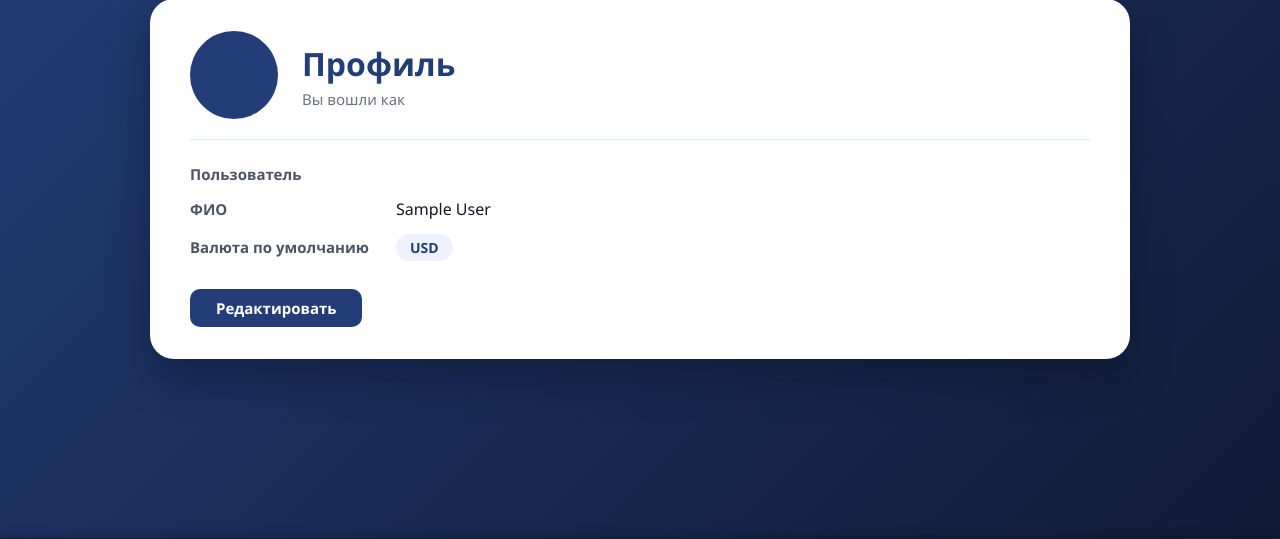
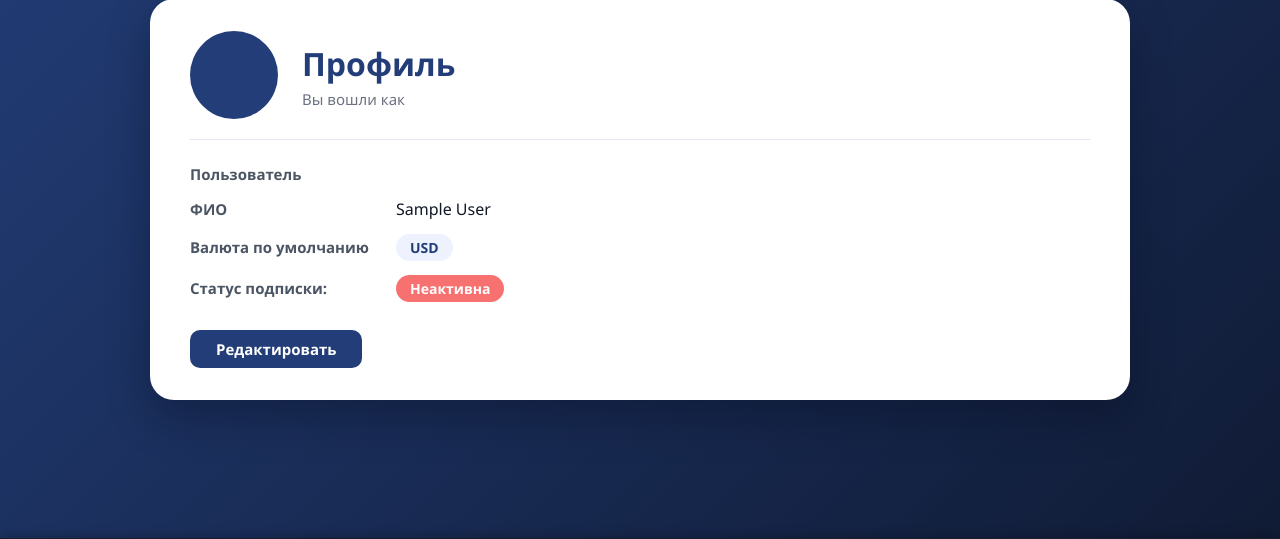
Before and after one commit to Someone1print/Afina, a Django app: template templates/profile_view.html in a window 1280 px wide. Shown: the part 143-682 px from the top of the page. Run offline with Django 5.2, Linux system fonts and the light colour scheme; the template is opened without the code that fills it: most values are stand-ins (such as "Sample title", 1, 10 or a date in 2020).

Commit message:
profile buttons added

```diff
--- a/templates/profile_view.html
+++ b/templates/profile_view.html
@@ -31,10 +31,27 @@
       <div class="p-key">Валюта по умолчанию</div>
       <div class="p-val"><span class="p-badge">{{ profile.currency }}</span></div>
     </div>
+      <div class="p-item">
+  <div class="p-key">Статус подписки:</div>
+  <div class="p-val">
+    {% if has_active_subscription %}
+      <span class="p-badge" style="background-color: #22c55e; color: white;">Активна</span>
+    {% else %}
+      <span class="p-badge" style="background-color: #f87171; color: white;">Неактивна</span>
+    {% endif %}
+  </div>
+</div>
+
   </div>
 
   <div class="p-actions">
-    <a href="{% url 'profile_edit' %}" class="btn btn-primary">Редактировать</a>
-  </div>
+  <a href="{% url 'profile_edit' %}" class="btn btn-primary">Редактировать</a>
+
+  {% if has_active_subscription %}
+    <a href="{% url 'payment_history' %}" class="btn btn-primary">История оплаты</a> <!--Там где Payment history вставляете свое-->
+    <a href="{% url 'cancel_subscription' %}" class="btn btn-primary">Отменить подписку</a> <!--Тут тоже-->
+  {% endif %}
+</div>
+
 </section>
 {% endblock %}
```
